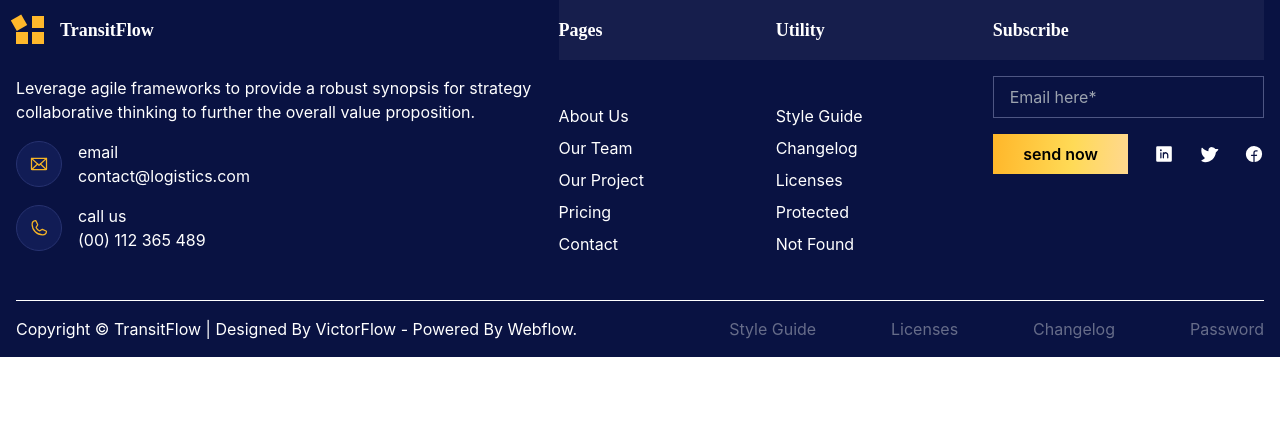
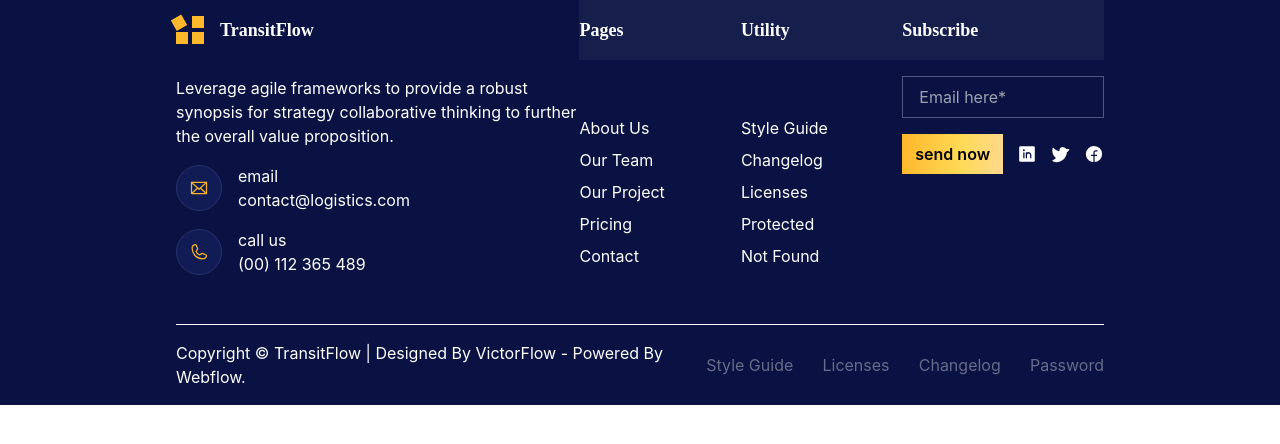
Before and after one commit to smartcollins/logistics, a React (Create React App) app: page / in a window 1280 px wide. Shown: the top 444 px of the page. Built offline with nearby package versions, Linux system fonts and the light colour scheme.

Commit message:
minor change in Footer

```diff
--- a/src/component/Footer.jsx
+++ b/src/component/Footer.jsx
@@ -123,7 +123,7 @@ const Footer = () => {
 
     return (
         <div style={{ backgroundColor: color.blueBg }} className=' capitalize text-white'>
-            <div className='px-4'>
+            <div className='px-4 xl:w-3/4 mx-auto'>
 
                 {/* <div className=' bg-white/5 lg:flex items-center justify-between font-[Rubik] font-semibold text-lg grid grid-cols-4 content-between bg-blue-200'> */}
                 <div className=' bg-white/5 lg:flex items-center justify-between font-[Rubik] font-semibold text-lg flex flex-wrap md:flex-nowrap'>
```
